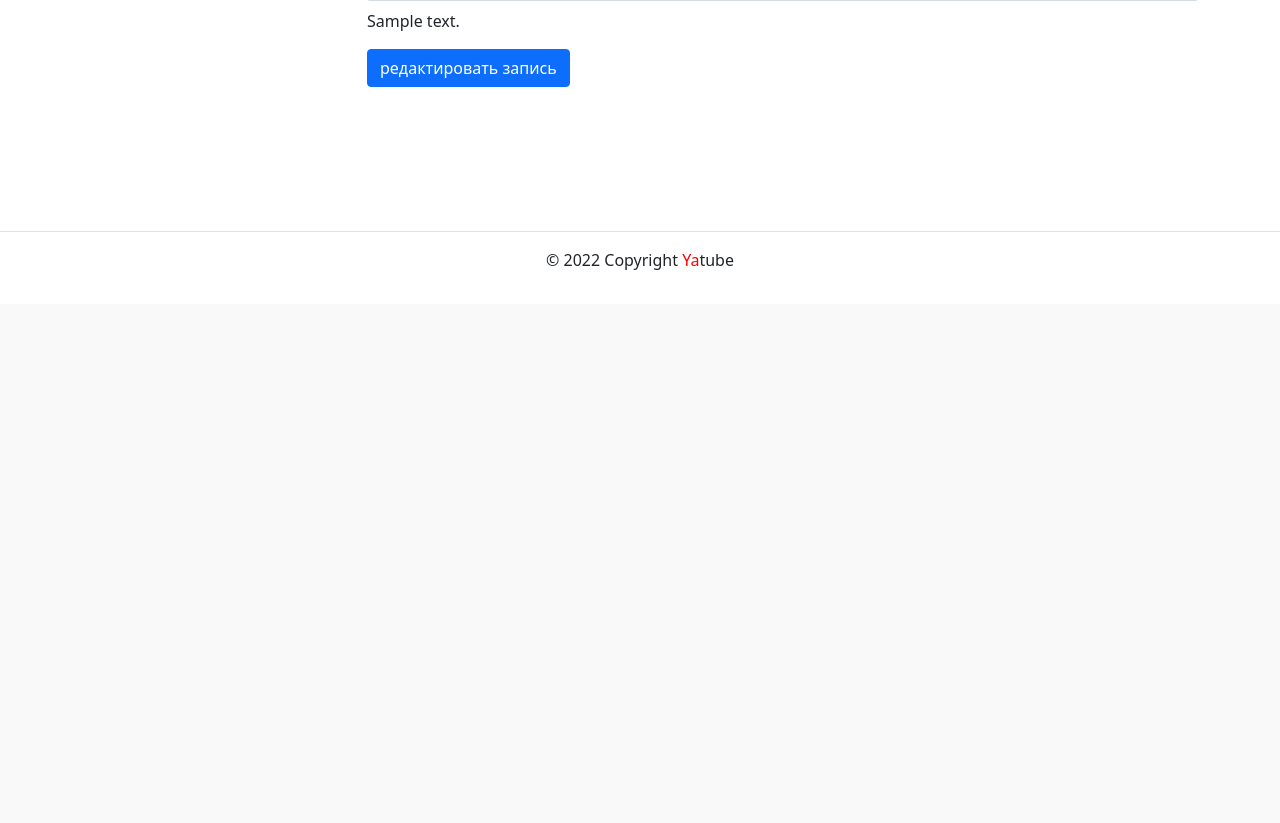
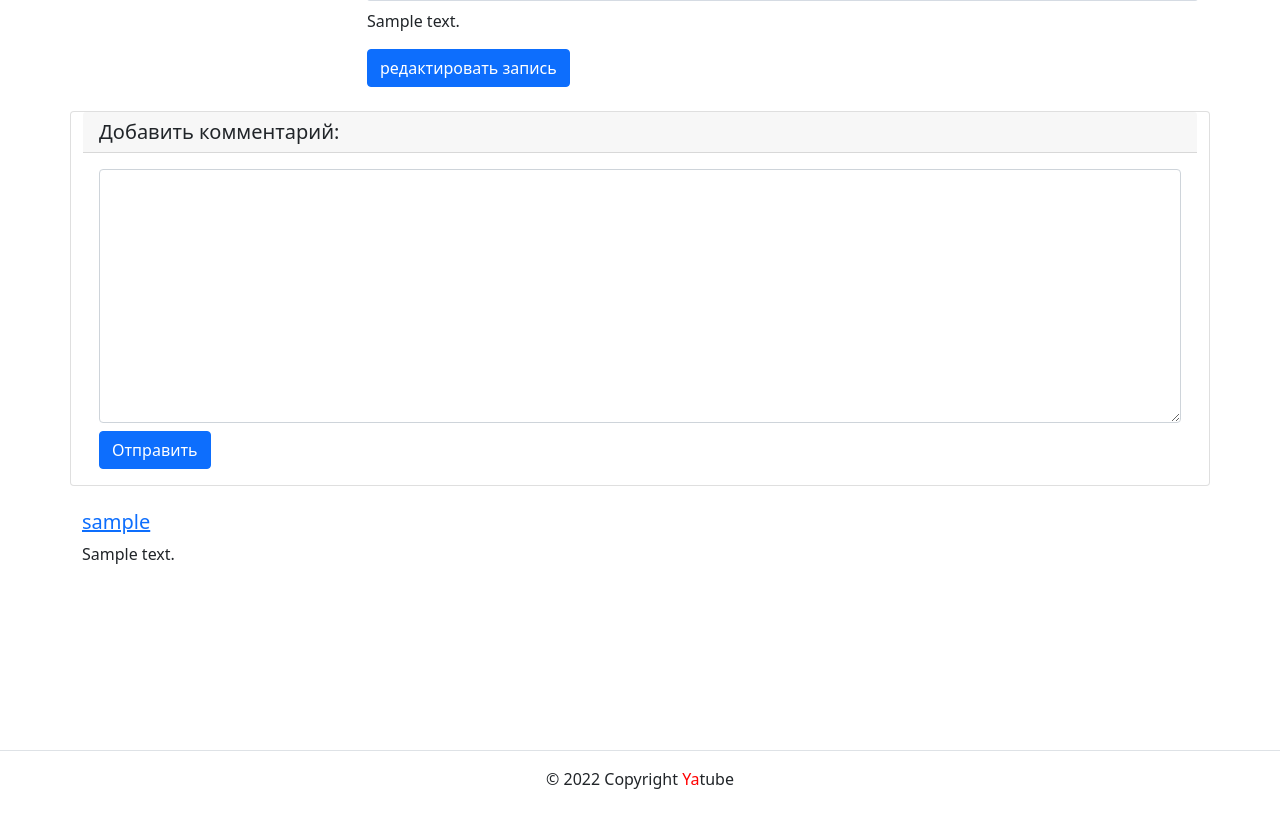
Before and after one commit to web2cap/hw04_tests, a Django app: page /posts/1/ in a window 1280 px wide. Shown: the part 734-1557 px from the top of the page. Before the commit the page ends 1004 px from the top, so only its background shows below. Run offline with Django 3.2, Linux system fonts and the light colour scheme; a user stored in the database is signed in; tables that the repository leaves empty hold one stand-in row (values such as "Sample post"); grey boxes marked "Sample" are stand-in pictures; some libraries are stand-ins or nearby versions.

Commit message:
add comments

```diff
--- a/yatube/posts/forms.py
+++ b/yatube/posts/forms.py
@@ -1,9 +1,10 @@
 from django import forms
 from django.conf import settings
 
-from .models import Post
+from .models import Comment, Post
 
 POST_MIN_LEN = getattr(settings, "POST_MIN_LEN", None)
+COMMENT_MIN_LEN = getattr(settings, "COMMENT_MIN_LEN", None)
 
 
 class PostForm(forms.ModelForm):
@@ -31,3 +32,21 @@ class PostForm(forms.ModelForm):
             )
 
         return data
+
+
+class CommentForm(forms.ModelForm):
+    """Форма добавления комментария."""
+
+    class Meta:
+        model = Comment
+        fields = ["text"]
+
+    def clean_text(self):
+        data = self.cleaned_data["text"]
+
+        if len(data) < COMMENT_MIN_LEN:
+            raise forms.ValidationError(
+                f"Длинна комментария должна быть не менее {COMMENT_MIN_LEN} символов!"
+            )
+
+        return data
--- a/yatube/posts/models.py
+++ b/yatube/posts/models.py
@@ -54,3 +54,32 @@ class Post(models.Model):
 
     def __str__(self) -> str:
         return self.text[:15]
+
+
+class Comment(models.Model):
+    post = models.ForeignKey(
+        Post,
+        on_delete=models.CASCADE,
+        related_name="comments",
+        verbose_name="Комментарии",
+    )
+    author = models.ForeignKey(
+        User,
+        on_delete=models.CASCADE,
+        related_name="comments",
+        verbose_name="Автор комментария",
+    )
+    text = models.TextField(
+        verbose_name="Текст комментария", help_text="Введите текст комментария"
+    )
+    created = models.DateTimeField(
+        auto_now_add=True, verbose_name="Дата комментария"
+    )
+
+    class Meta:
+        ordering = ("-created",)
+        verbose_name = "Комментарий"
+        verbose_name_plural = "Комментарии"
+
+    def __str__(self) -> str:
+        return self.text[:15]
--- a/yatube/posts/urls.py
+++ b/yatube/posts/urls.py
@@ -11,4 +11,7 @@ urlpatterns = [
     path("posts/<int:post_id>/", views.post_detail, name="post_detail"),
     path("posts/<int:post_id>/edit/", views.post_edit, name="post_edit"),
     path("create/", views.post_create, name="post_create"),
+    path(
+        "posts/<int:post_id>/comment/", views.add_comment, name="add_comment"
+    ),
 ]
--- a/yatube/posts/views.py
+++ b/yatube/posts/views.py
@@ -1,7 +1,7 @@
 from django.contrib.auth.decorators import login_required
 from django.shortcuts import get_object_or_404, redirect, render
 
-from .forms import PostForm
+from .forms import CommentForm, PostForm
 from .models import Group, Post, User
 from .utils import paginations
 
@@ -57,10 +57,16 @@ def profile(request, username):
 def post_detail(request, post_id):
     """Страница поста и количество постов пользователя."""
 
+    template = "posts/post_detail.html"
     post = get_object_or_404(Post, pk=post_id)
 
-    template = "posts/post_detail.html"
-    context = {"post": post}
+    form = CommentForm()
+    comments = post.comments.all()
+    context = {
+        "post": post,
+        "form": form,
+        "comments": comments,
+    }
 
     return render(request, template, context)
 
@@ -89,7 +95,6 @@ def post_edit(request, post_id):
 
     post = get_object_or_404(Post, pk=post_id)
 
-    # Если редактировать пытается не автор
     if request.user.id != post.author.id:
         return redirect("posts:post_detail", post.pk)
 
@@ -105,3 +110,15 @@ def post_edit(request, post_id):
         "is_edit": True,
     }
     return render(request, template, context)
+
+
+@login_required
+def add_comment(request, post_id):
+    post = get_object_or_404(Post, pk=post_id)
+    form = CommentForm(request.POST or None)
+    if form.is_valid():
+        comment = form.save(commit=False)
+        comment.author = request.user
+        comment.post = post
+        comment.save()
+    return redirect("posts:post_detail", post_id=post_id)
--- a/yatube/templates/posts/post_detail.html
+++ b/yatube/templates/posts/post_detail.html
@@ -1,5 +1,6 @@
 {% extends 'base.html' %}
 {% load thumbnail %}
+{% load user_filters %}
 {% block title %}Пост {{ post.text|truncatechars:30 }}{% endblock %}
 {% block content %}
 <div class="container py-5">
@@ -37,6 +38,35 @@
           </a>
         {% endif %}
       </article>
+      {% if user.is_authenticated %}
+        <div class="card my-4">
+          <h5 class="card-header">Добавить комментарий:</h5>
+          <div class="card-body">
+            <form method="post" action="{% url 'posts:add_comment' post.id %}">
+              {% csrf_token %}
+              <div class="form-group mb-2">
+                {{ form.text|addclass:"form-control" }}
+              </div>
+              <button type="submit" class="btn btn-primary">Отправить</button>
+            </form>
+          </div>
+        </div>
+      {% endif %}
+
+      {% for comment in comments %}
+        <div class="media mb-4">
+          <div class="media-body">
+            <h5 class="mt-0">
+              <a href="{% url 'posts:profile' comment.author.username %}">
+                {{ comment.author.username }}
+              </a>
+            </h5>
+              <p>
+              {{ comment.text }}
+              </p>
+            </div>
+          </div>
+      {% endfor %}
   </div>
 <div class="container py-5">
 {% endblock %}
--- a/yatube/yatube/settings.py
+++ b/yatube/yatube/settings.py
@@ -150,4 +150,7 @@ POST_MIN_LEN = 1
 # постов на странице
 POST_PER_PAGE = 10
 
+# настройки для Comments
+COMMENT_MIN_LEN = 1
+
 CSRF_FAILURE_VIEW = "core.views.csrf_failure"
```
Also changed, not shown: yatube/posts/migrations/0012_comment.py (added), yatube/posts/migrations/0013_auto_20220205_1942.py (added).
